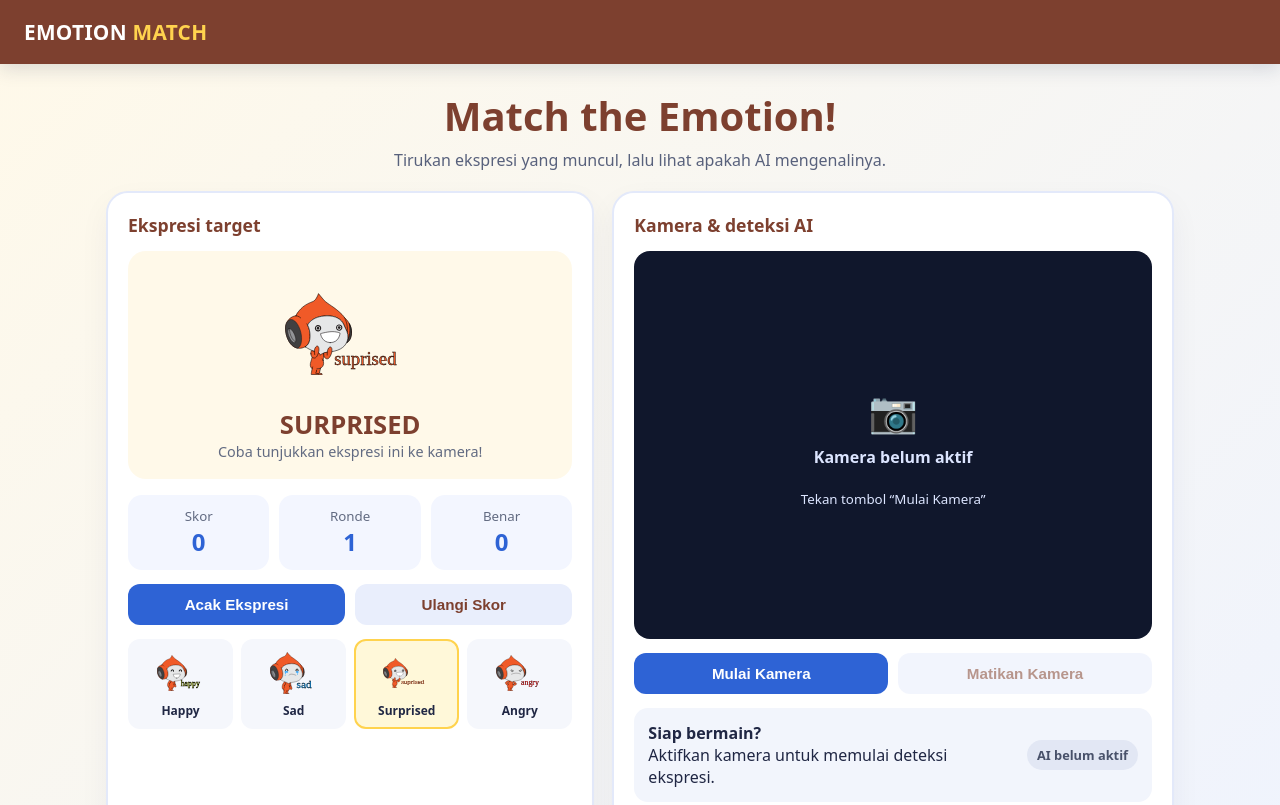
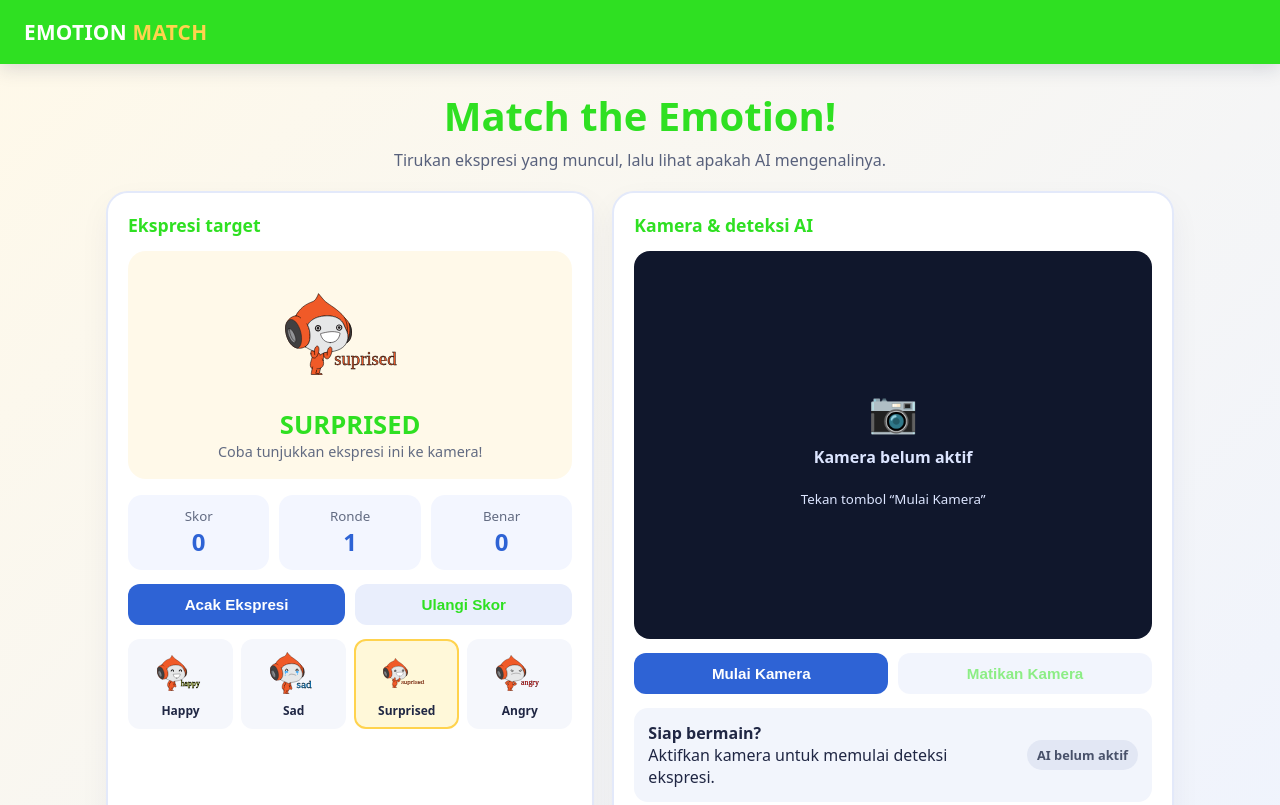
Before and after one commit to Annisais/EmotionMatch, a plain HTML site: page index.html in a window 1280 px wide. Shown: the top 805 px of the page. Drawn offline with Linux system fonts and the light colour scheme.

Commit message:
ubah warna hijau

```diff
--- a/index.html
+++ b/index.html
@@ -5,7 +5,7 @@
 <meta name="viewport" content="width=device-width, initial-scale=1">
 <title>emotion match fiya</title> <!-- ganti dengan nama kelompok kalian -->
 <style>
-:root{--navy:#7d402f;--blue:#2e63d5;--yellow:#ffd34e;--cream:#fff9e9;--ink:#202744;--green:#16845b;--red:#c84646}
+:root{--navy:#2fe022;--blue:#2e63d5;--yellow:#ffd34e;--cream:#fff9e9;--ink:#202744;--green:#16845b;--red:#c84646}
 *{box-sizing:border-box}body{margin:0;font-family:system-ui,-apple-system,Segoe UI,sans-serif;color:var(--ink);background:linear-gradient(135deg,#fff9e9,#eef3ff);min-height:100vh}
 header{background:var(--navy);color:white;padding:18px 24px;display:flex;align-items:center;justify-content:space-between;gap:12px;box-shadow:0 5px 18px #17234a25}
 .brand{font-weight:900;font-size:1.3rem;letter-spacing:.3px}.brand span{color:var(--yellow)}.tag{font-size:.8rem;color:#dce5ff}
```
